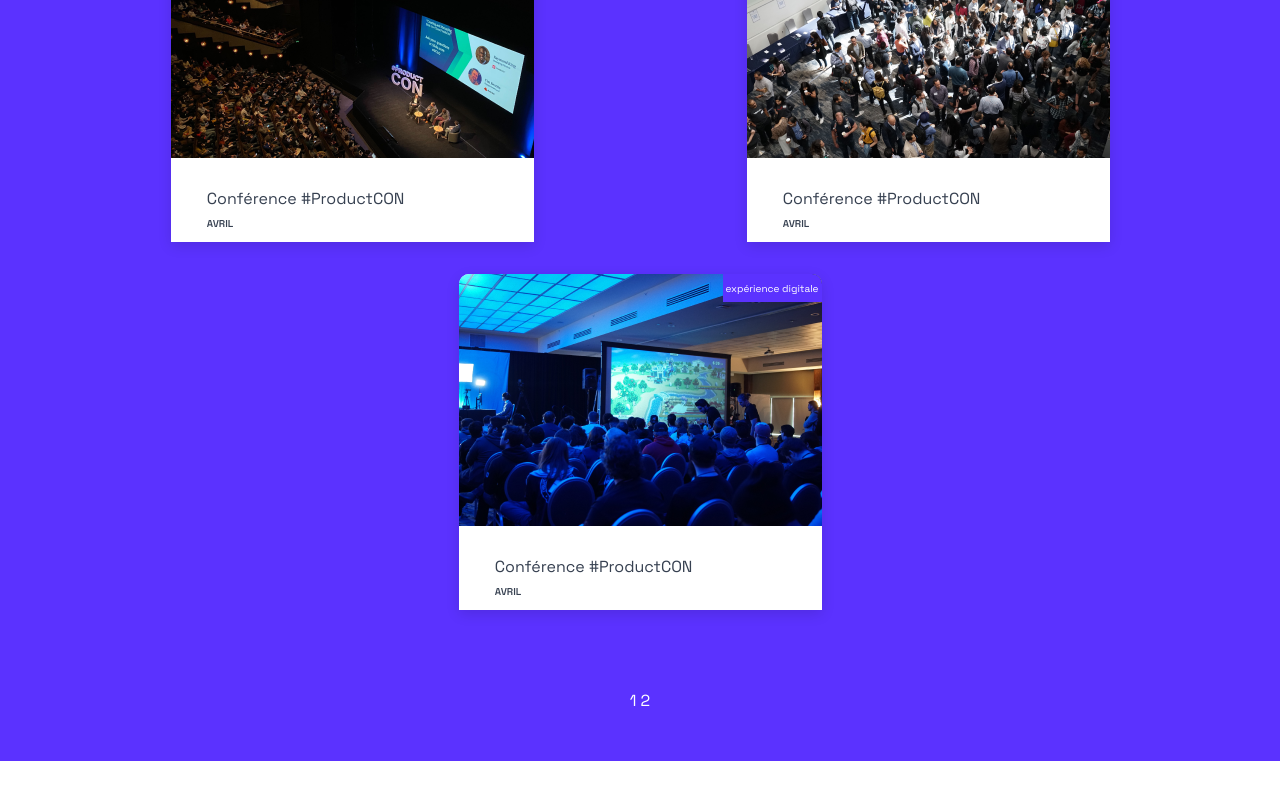
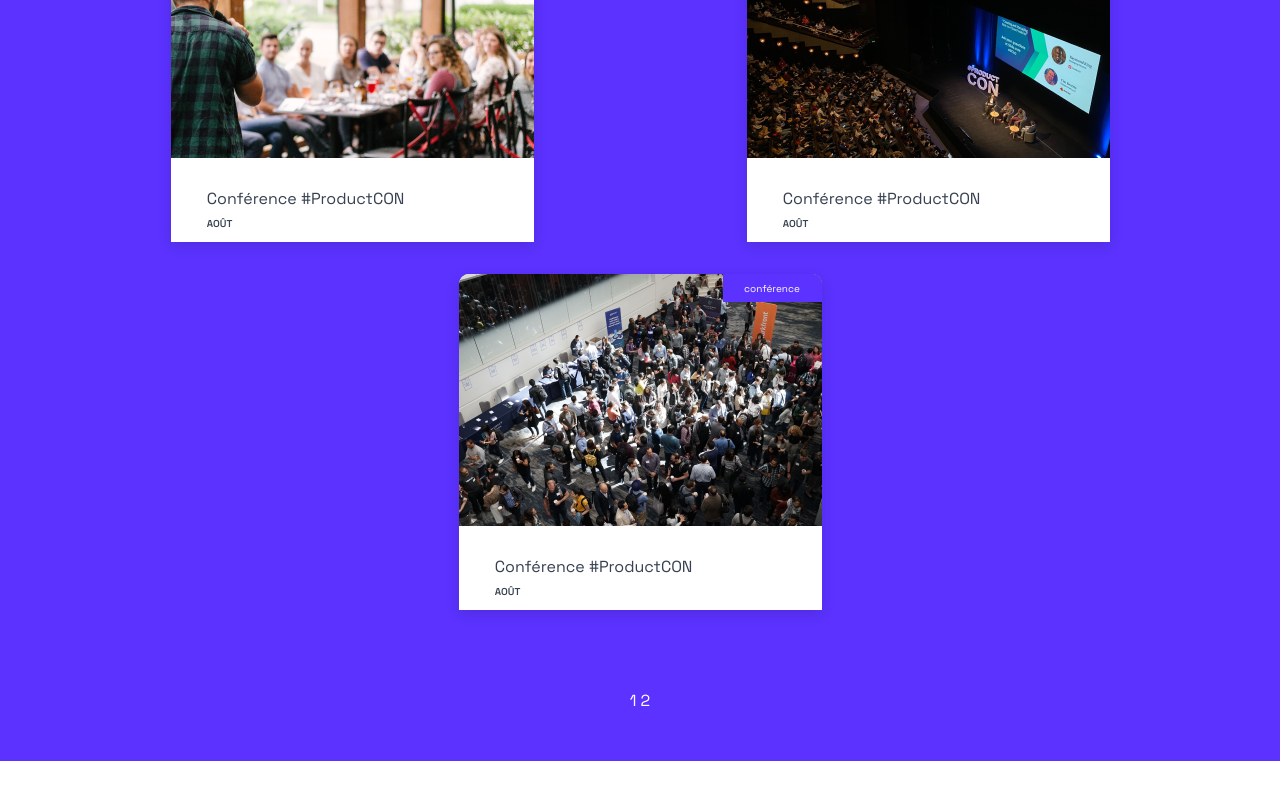
Before and after one commit to Fantomia/724-Events, a React (Create React App) app: page / in a window 1280 px wide. Shown: the part 3204-4004 px from the top of the page. Built offline with nearby package versions, Linux system fonts and the light colour scheme.

Commit message:
Correction de la gestion du filtre event, correction des dates d'event

```diff
--- a/public/events.json
+++ b/public/events.json
@@ -3,7 +3,7 @@
         {
             "id": 1,
             "type": "conférence",
-            "date": "2022-04-29T20:28:45.744Z",
+            "date": "2022-04-16T20:28:45.744Z",
             "title": "User&product MixUsers",
             "cover": "/images/alexandre-pellaes-6vAjp0pscX0-unsplash.png",
             "description": "Présentation des nouveaux usages UX.",
@@ -23,7 +23,7 @@
             "cover": "/images/charlesdeluvio-wn7dOzUh3Rs-unsplash.png",
             "description": "Présentation des outils analytics aux professionnels du secteur ",
             "nb_guesses": 1300,
-            "periode": "24-25-26 Février",
+            "periode": "27-28-29 Janvier",
             "prestations": [
                 "1 espace d’exposition",
                 "1 scéne principale",
@@ -33,12 +33,12 @@
         {
             "id": 3,
             "type": "conférence",
-            "date": "2022-03-29T20:28:45.744Z",
+            "date": "2022-03-26T20:28:45.744Z",
             "title": "Conférence &co-responsable",
             "cover": "/images/chuttersnap-Q_KdjKxntH8-unsplash.png",
             "description": "Débats et échanges autour des collaborations eco-responsable.",
             "nb_guesses": 600,
-            "periode": "24-25-26 Février",
+            "periode": "24-25-26 Mars",
             "prestations": [
                 "1 scéne principale",
                 "1 espaces de restaurations",
@@ -53,7 +53,7 @@
             "cover": "/images/headway-F2KRf_QfCqw-unsplash.png",
             "description": "Présentation des outils analytics aux professionnels du secteur ",
             "nb_guesses": 1300,
-            "periode": "24-25-26 Février",
+            "periode": "",
             "prestations": [
                 "1 espace d’exposition",
                 "1 scéne principale",
@@ -64,12 +64,12 @@
         {
             "id": 5,
             "type": "expérience digitale",
-            "date": "2022-04-29T20:28:45.744Z",
+            "date": "2022-08-29T20:28:45.744Z",
             "title": "Conférence #productCON",
             "cover": "/images/pablo-heimplatz-ZODcBkEohk8-unsplash.png",
             "description": "Présentation des outils analytics aux professionnels du secteur ",
             "nb_guesses": 1300,
-            "periode": "24-25-26 Février",
+            "periode": "28-29-30 Août",
             "prestations": [
                 "1 espace d’exposition",
                 "1 scéne principale",
@@ -80,12 +80,12 @@
         {
             "id": 6,
             "type": "conférence",
-            "date": "2022-04-29T20:28:45.744Z",
+            "date": "2022-08-29T20:28:45.744Z",
             "title": "Conférence #productCON",
             "cover": "/images/priscilla-du-preez-Q7wGvnbuwj0-unsplash1.png",
             "description": "Présentation des outils analytics aux professionnels du secteur ",
             "nb_guesses": 1300,
-            "periode": "24-25-26 Février",
+            "periode": "28-29-30 Août",
             "prestations": [
                 "1 espace d’exposition",
                 "1 scéne principale",
@@ -96,12 +96,12 @@
         {
             "id": 7,
             "type": "expérience digitale",
-            "date": "2022-04-29T20:28:45.744Z",
+            "date": "2022-08-29T20:28:45.744Z",
             "title": "Conférence #productCON",
             "cover": "/images/product-school-dJICd7b_LlE-unsplash.png",
             "description": "Présentation des outils analytics aux professionnels du secteur ",
             "nb_guesses": 1300,
-            "periode": "24-25-26 Février",
+            "periode": "28-29-30 Août",
             "prestations": [
                 "1 espace d’exposition",
                 "1 scéne principale",
@@ -112,12 +112,12 @@
         {
             "id": 8,
             "type": "conférence",
-            "date": "2022-04-29T20:28:45.744Z",
+            "date": "2022-08-29T20:28:45.744Z",
             "title": "Conférence #productCON",
             "cover": "/images/product-school-nOvIa_x_tfo-unsplash.png",
             "description": "Présentation des outils analytics aux professionnels du secteur ",
             "nb_guesses": 1300,
-            "periode": "24-25-26 Février",
+            "periode": "28-29-30 Août",
             "prestations": [
                 "1 espace d’exposition",
                 "1 scéne principale",
@@ -128,12 +128,12 @@
         {
             "id": 9,
             "type": "expérience digitale",
-            "date": "2022-04-29T20:28:45.744Z",
+            "date": "2022-08-29T20:28:45.744Z",
             "title": "Conférence #productCON",
             "cover": "/images/stem-list-EVgsAbL51Rk-unsplash.png",
             "description": "Présentation des outils analytics aux professionnels du secteur ",
             "nb_guesses": 1300,
-            "periode": "24-25-26 Février",
+            "periode": "28-29-30 Août",
             "prestations": [
                 "1 espace d’exposition",
                 "1 scéne principale",
@@ -144,12 +144,12 @@
         {
             "id": 10,
             "type": "soirée entreprise",
-            "date": "2022-04-29T20:28:45.744Z",
+            "date": "2022-04-16T20:28:45.744Z",
             "title": "User&product MixUsers",
             "cover": "/images/alexandre-pellaes-6vAjp0pscX0-unsplash.png",
             "description": "Présentation des outils analytics aux professionnels du secteur",
             "nb_guesses": 1300,
-            "periode": "24-25-26 Février",
+            "periode": "14-15-16 Février",
             "prestations": [
                 "1 espace d’exposition",
                 "1 scéne principale",
@@ -160,12 +160,12 @@
         {
             "id": 11,
             "type": "conférence",
-            "date": "2022-01-29T20:28:45.744Z",
+            "date": "2022-08-29T20:28:45.744Z",
             "title": "Conférence #productCON",
             "cover": "/images/charlesdeluvio-wn7dOzUh3Rs-unsplash.png",
             "description": "Présentation des outils analytics aux professionnels du secteur ",
             "nb_guesses": 1300,
-            "periode": "24-25-26 Février",
+            "periode": "28-29-30 Août",
             "prestations": [
                 "1 espace d’exposition",
                 "1 scéne principale",
@@ -176,108 +176,12 @@
         {
             "id": 12,
             "type": "soirée entreprise",
-            "date": "2022-03-29T20:28:45.744Z",
+            "date": "2022-12-01T20:28:45.744Z",
             "title": "Mega Event",
             "cover": "/images/chuttersnap-Q_KdjKxntH8-unsplash.png",
             "description": "Présentation des outils analytics aux professionnels du secteur ",
             "nb_guesses": 1300,
-            "periode": "24-25-26 Février",
-            "prestations": [
-                "1 espace d’exposition",
-                "1 scéne principale",
-                "2 espaces de restaurations",
-                "1 site web dédié"
-            ]
-        },
-        {
-            "id": 13,
-            "type": "conférence",
-            "date": "2022-08-29T20:28:45.744Z",
-            "title": "Conférence #productCON",
-            "cover": "/images/headway-F2KRf_QfCqw-unsplash.png",
-            "description": "Présentation des outils analytics aux professionnels du secteur ",
-            "nb_guesses": 1300,
-            "periode": "24-25-26 Février",
-            "prestations": [
-                "1 espace d’exposition",
-                "1 scéne principale",
-                "2 espaces de restaurations",
-                "1 site web dédié"
-            ]
-        },
-        {
-            "id": 14,
-            "type": "conférence",
-            "date": "2022-04-29T20:28:45.744Z",
-            "title": "Conférence #productCON",
-            "cover": "/images/pablo-heimplatz-ZODcBkEohk8-unsplash.png",
-            "description": "Présentation des outils analytics aux professionnels du secteur ",
-            "nb_guesses": 1300,
-            "periode": "24-25-26 Février",
-            "prestations": [
-                "1 espace d’exposition",
-                "1 scéne principale",
-                "2 espaces de restaurations",
-                "1 site web dédié"
-            ]
-        },
-        {
-            "id": 15,
-            "type": "soirée entreprise",
-            "date": "2022-04-29T20:28:45.744Z",
-            "title": "Conférence #productCON",
-            "cover": "/images/priscilla-du-preez-Q7wGvnbuwj0-unsplash1.png",
-            "description": "Présentation des outils analytics aux professionnels du secteur ",
-            "nb_guesses": 1300,
-            "periode": "24-25-26 Février",
-            "prestations": [
-                "1 espace d’exposition",
-                "1 scéne principale",
-                "2 espaces de restaurations",
-                "1 site web dédié"
-            ]
-        },
-        {
-            "id": 16,
-            "type": "conférence",
-            "date": "2022-04-29T20:28:45.744Z",
-            "title": "Conférence #productCON",
-            "cover": "/images/product-school-dJICd7b_LlE-unsplash.png",
-            "description": "Présentation des outils analytics aux professionnels du secteur ",
-            "nb_guesses": 1300,
-            "periode": "24-25-26 Février",
-            "prestations": [
-                "1 espace d’exposition",
-                "1 scéne principale",
-                "2 espaces de restaurations",
-                "1 site web dédié"
-            ]
-        },
-        {
-            "id": 17,
-            "type": "conférence",
-            "date": "2022-04-29T20:28:45.744Z",
-            "title": "Conférence #productCON",
-            "cover": "/images/product-school-nOvIa_x_tfo-unsplash.png",
-            "description": "Présentation des outils analytics aux professionnels du secteur ",
-            "nb_guesses": 1300,
-            "periode": "24-25-26 Février",
-            "prestations": [
-                "1 espace d’exposition",
-                "1 scéne principale",
-                "2 espaces de restaurations",
-                "1 site web dédié"
-            ]
-        },
-        {
-            "id": 18,
-            "type": "soirée entreprise",
-            "date": "2022-04-29T20:28:45.744Z",
-            "title": "Conférence #productCON",
-            "cover": "/images/stem-list-EVgsAbL51Rk-unsplash.png",
-            "description": "Présentation des outils analytics aux professionnels du secteur ",
-            "nb_guesses": 1300,
-            "periode": "24-25-26 Février",
+            "periode": "01-02-03 Décembre",
             "prestations": [
                 "1 espace d’exposition",
                 "1 scéne principale",
@@ -285,6 +189,7 @@
                 "1 site web dédié"
             ]
         }
+
     ],
     "focus": [
         {
--- a/src/components/Select/index.js
+++ b/src/components/Select/index.js
@@ -16,9 +16,9 @@
   const [value, setValue] = useState();
   const [collapsed, setCollapsed] = useState(true);
   const changeValue = (newValue) => {
-    onChange();
+    onChange(newValue);
     setValue(newValue);
-    setCollapsed(newValue);
+    setCollapsed(true);
   };
   return (
     <div className={`SelectContainer ${type}`} data-testid="select-testid">
--- a/src/containers/Events/index.js
+++ b/src/containers/Events/index.js
@@ -16,16 +16,10 @@
   const filteredEvents = (
     (!type
       ? data?.events
-      : data?.events) || []
-  ).filter((event, index) => {
-    if (
-      (currentPage - 1) * PER_PAGE <= index &&
-      PER_PAGE * currentPage > index
-    ) {
-      return true;
-    }
-    return false;
-  });
+      : data?.events.filter((event) => event.type === type)) || []
+  ).sort((a, b) => new Date(a.date) - new Date(b.date))
+  .filter((event, index) => (currentPage - 1) * PER_PAGE <= index && PER_PAGE * currentPage > index
+  );
   const changeType = (evtType) => {
     setCurrentPage(1);
     setType(evtType);
```
